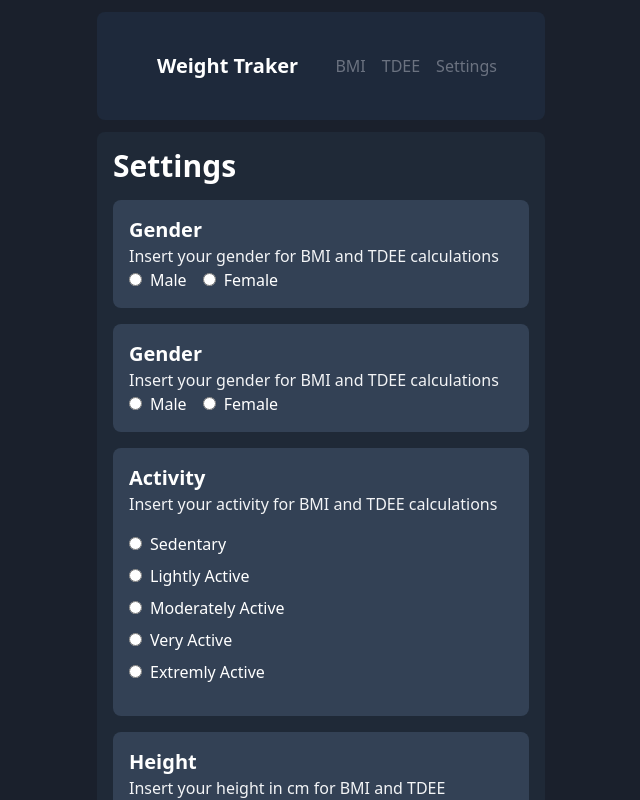
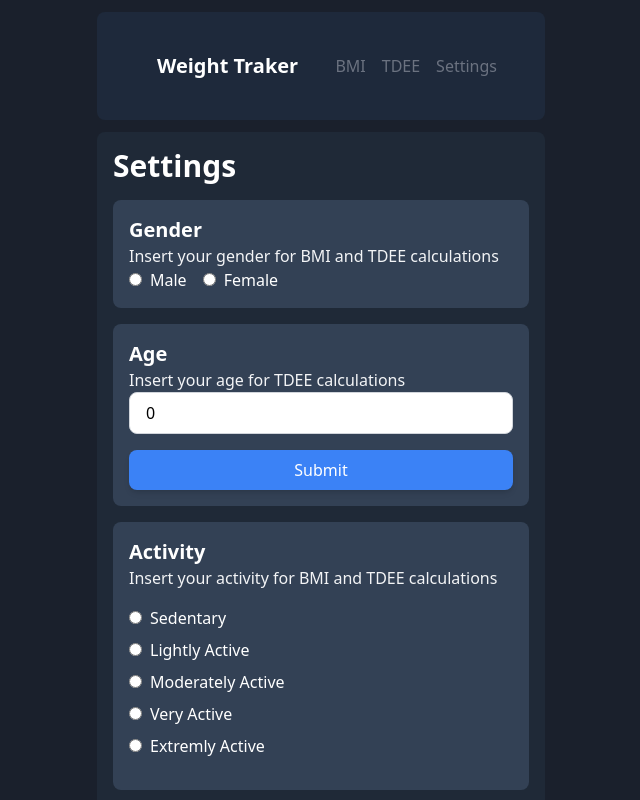
Before and after one commit to maurodf0/weight-traker, a Vue app: page /settings in a window 1280 px wide. Shown: the top 800 px of the page, without its empty margins (319-959 px from the left). Built offline with nearby package versions, Linux system fonts and the light colour scheme; the HTML template or start-up script is replaced by a standard one.

Commit message:
fix errors

```diff
--- a/src/composables/useAge.ts
+++ b/src/composables/useAge.ts
@@ -1,20 +1,26 @@
 import { watch, ref, onMounted } from "vue"
 
 export default function useAge() {
-    const sex = ref<number | null>(null)
+    const age = ref<number>(0)
 
-    watch(sex, () => {
-        localStorage.setItem('Age', age.value);
+    watch(age, () => {
+        localStorage.setItem('Age', age.value.toString());
     });
+
+    const submitAge = () => {
+        age.value = age.value
+        console.log(age.value)
+    }
 
     onMounted(() => {
         const storedAge = localStorage.getItem('age');
         if (storedAge) {
-            sex.value = storedAge;
+            age.value = age.value = parseInt(storedAge, 10);;
         }
     });
 
     return {
-        age
+        age,
+        submitAge
     }
 }
--- a/src/views/SettingsView.vue
+++ b/src/views/SettingsView.vue
@@ -5,7 +5,7 @@ import useHeight from '@/composables/useHeight'
 import HeightInput from '@/components/heightInput.vue'
 import useSex from '@/composables/useSex'
 import useActivity from '@/composables/useActivity'
-
+import useAge from '@/composables/useAge'
 
 const mode = useColorMode() // Ref<'dark' | 'light'>
 
@@ -15,10 +15,10 @@ const toggleMode = () => {
 }
 
 const  { height, submitHeight } = useHeight()
+const { age, submitAge } = useAge()
+const { sex } = useSex()
+const { activity } = useActivity()
 
-const { sex } = useSex()
-
-const { activity } = useActivity()
 
 </script>
 
@@ -44,20 +44,20 @@ const { activity } = useActivity()
       </section>
 
            <section class="wrapper my-4 bg-white dark:bg-slate-700 p-4 rounded-lg">
-          <h2 class="text-xl font-bold dark:text-white">Gender</h2>
-          <p> Insert your gender for BMI and TDEE calculations</p>
-          <div class="flex gap-4">
-            <div class="input">
-              <input type="radio" id="male" value="66.4730" v-model="sex" class="mr-2">
-              <label class=" dark:text-white" for="male">Male</label>
-            </div>
-            <div class="input">
-              <input type="radio" id="female" value="655.0955" v-model="sex" class="mr-2">
-              <label class="dark:text-white" for="female">Female</label>
-          </div>
+            <h2 class="text-xl font-bold dark:text-white">Age</h2>
+            <p> Insert your age for TDEE calculations</p>
 
-          </div>
-      </section>
+              <form class="flex flex-col gap-4" @submit.prevent="submitAge">
+              <input
+                v-model="age"
+                step="0.1"
+                class="px-4 py-2 border border-gray-300 focus:border-slate-500 focus:ring focus:ring-blue-200 rounded-lg"
+                type="number"
+                id="age"
+                placeholder="Enter your age">
+              <input type="submit" value="Submit" class="bg-blue-500 text-white py-2 rounded-lg shadow-md hover:bg-slate-600">
+              </form>
+          </section>
 
         <section class="wrapper my-4 bg-white dark:bg-slate-700 p-4 rounded-lg">
         <h2 class="text-xl font-bold dark:text-white">Activity</h2>
```
